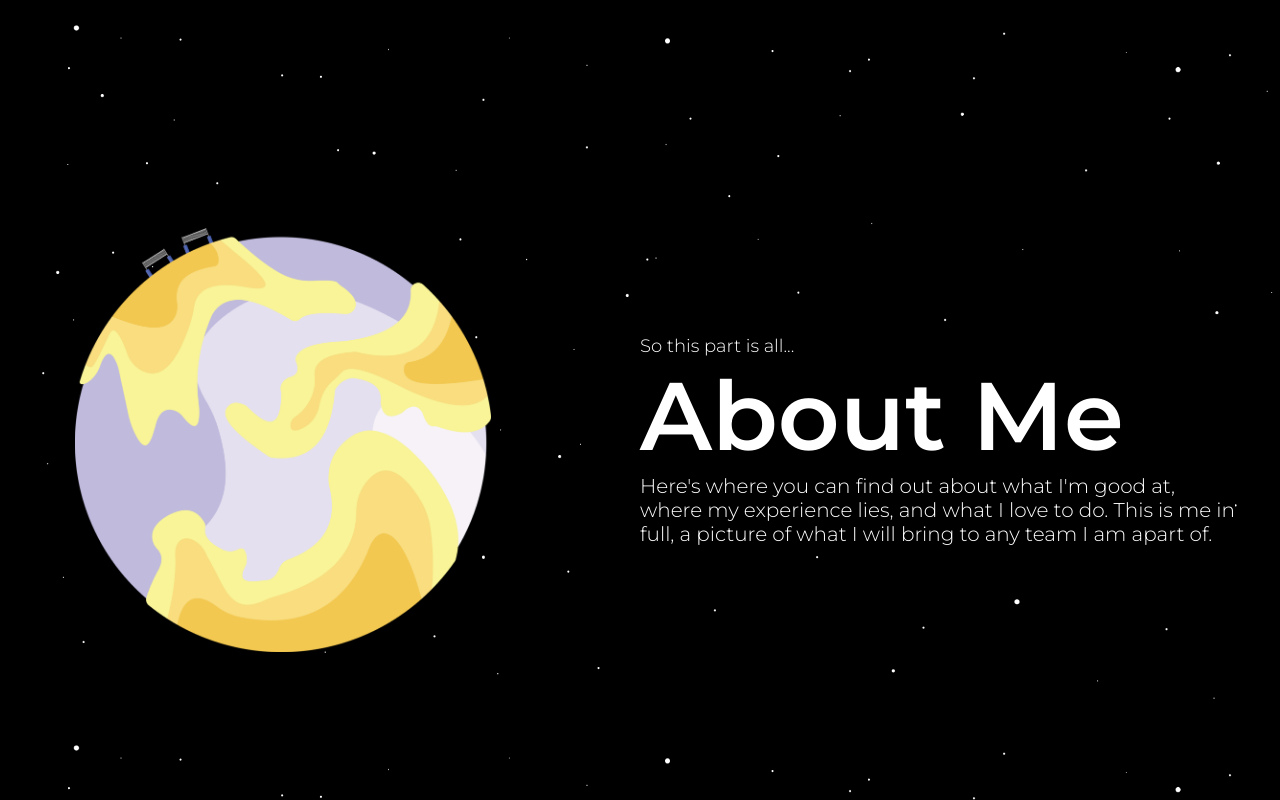
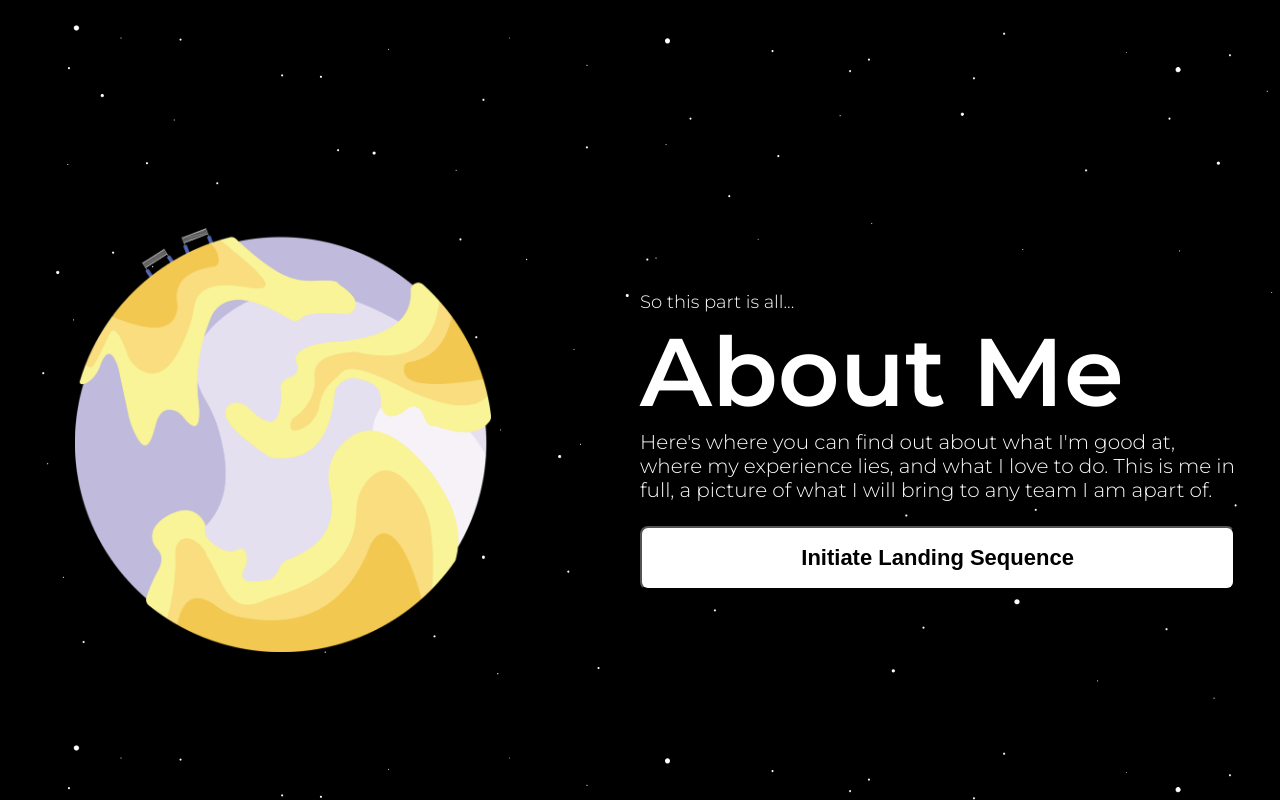
Before and after one commit to Nador02/nathanrand.dev, a React (Create React App) app: page / in a window 1280 px wide. Shown: the part 720-1520 px from the top of the page. Built offline with nearby package versions, Linux system fonts and the light colour scheme.

Commit message:
Got the full button functionality up and running, along with the button having the option to route to another page on button click

```diff
--- a/src/components/Button/Button.js
+++ b/src/components/Button/Button.js
@@ -0,0 +1,36 @@
+import PropTypes from 'prop-types'
+import { ButtonItem, ButtonContainer} from './styleButton'
+import { useNavigate } from "react-router-dom";
+
+export const Button = ({ textContent, width, color, path}) => {
+  //Defines space to store button functionality if requested
+  let buttonOnClick;
+  //Defines functionality for the button if a buttonPath is passed for routing
+  let navigate = useNavigate();
+  if(path !== ""){
+    buttonOnClick = () => {
+        console.log("Test");
+        navigate(path);
+    }
+  }
+  //Defines the returned button
+  return (
+    <ButtonContainer>
+        <ButtonItem color={color} width={width} onClick={buttonOnClick}>{textContent}</ButtonItem>
+    </ButtonContainer>
+  )
+}
+
+Button.defaultProps = {
+    textContent: "Click Me!",
+    width: '100%',
+    color: '#FFFFFF',
+    path: '',
+}
+
+Button.propTypes = {
+    textContent: PropTypes.string,
+    width: PropTypes.string,
+    color: PropTypes.string,
+    path: PropTypes.string,
+}
--- a/src/components/Button/styleButton.js
+++ b/src/components/Button/styleButton.js
@@ -0,0 +1,29 @@
+import styled from "styled-components";
+
+//Styling for the Button Component
+export const ButtonContainer = styled.div`
+    height:11vmin;
+    padding:3vmin 0 0 0;
+    box-sizing: border-box;
+    width:100%;
+    display:flex;
+    flex-direction: row;
+    justify-content: flex-start;
+    align-items: center;
+`;
+
+export const ButtonItem = styled.button`
+    width:100%;
+    height:100%;
+    font-size:2.75vmin;
+    font-weight:600;
+    border-radius:1vmin;
+    padding:0 3%;
+    box-sizing: border-box;
+    background-color: white;
+    color:black;
+
+    &:hover{
+        cursor:pointer;
+    }
+`;
--- a/src/components/PlanetRow/PlanetRow.js
+++ b/src/components/PlanetRow/PlanetRow.js
@@ -1,13 +1,15 @@
 import { PlanetRowContainer, Content, Graphics, TopText, MiddleText, BottomText, Planet } from "./planetRowStyles"
+import { Button } from '../Button/Button'
 import PropTypes from 'prop-types'
 
-export const PlanetRow = ({ topTextContent, middleTextContent, bottomTextContent, buttonContent, planet, mirrored }) => {
+export const PlanetRow = ({ topTextContent, middleTextContent, bottomTextContent, buttonContent, buttonPath, planet, mirrored }) => {
   return (
     <PlanetRowContainer>
       <Content mirrored={mirrored}>
         { topTextContent !== "" ? <TopText>{topTextContent}</TopText> : null}
         { middleTextContent !== "" ? <MiddleText>{middleTextContent}</MiddleText> : null}
         { bottomTextContent !== "" ? <BottomText>{bottomTextContent}</BottomText> : null}
+        { buttonContent !== "" ? <Button textContent={buttonContent} path={buttonPath}></Button> : null}
       </Content>
       <Graphics mirrored={mirrored}>
         <Planet src={planet}></Planet>
@@ -22,6 +24,7 @@ PlanetRow.defaultProps = {
   bottomTextContent: "",
   buttonContent: "",
   planetPath: "",
+  buttonPath: "",
   mirrored: false,
 }
 
@@ -31,5 +34,6 @@ PlanetRow.propTypes = {
   bottomTextContent: PropTypes.string,
   buttonContent: PropTypes.string,
   planetPath: PropTypes.string,
+  buttonPath: PropTypes.string,
   mirrored: PropTypes.bool,
 }
--- a/src/pages/Home/Home.js
+++ b/src/pages/Home/Home.js
@@ -33,7 +33,7 @@ export const Home = () => {
     <HomeContainer>
       <Header navItems={headerItems}></Header>
       <PlanetRow topTextContent="Hello there! My name is" middleTextContent="Nathan Rand" bottomTextContent="I am an aerospace engineer and full-stack developer who loves getting involved in groundbreaking and seemingly impossible projects. Feel free to look around at my work and reach out if you think that we could help each other!" planet={Earth}></PlanetRow>
-      <PlanetRow topTextContent="So this part is all..." middleTextContent="About Me" bottomTextContent="Here's where you can find out about what I'm good at, where my experience lies, and what I love to do. This is me in full, a picture of what I will bring to any team I am apart of." mirrored={true} planet={AboutMePlanet}></PlanetRow>
+      <PlanetRow topTextContent="So this part is all..." middleTextContent="About Me" bottomTextContent="Here's where you can find out about what I'm good at, where my experience lies, and what I love to do. This is me in full, a picture of what I will bring to any team I am apart of." mirrored={true} planet={AboutMePlanet} buttonContent="Initiate Landing Sequence" buttonPath="/about"></PlanetRow>
     </HomeContainer>
   )
 }
```
